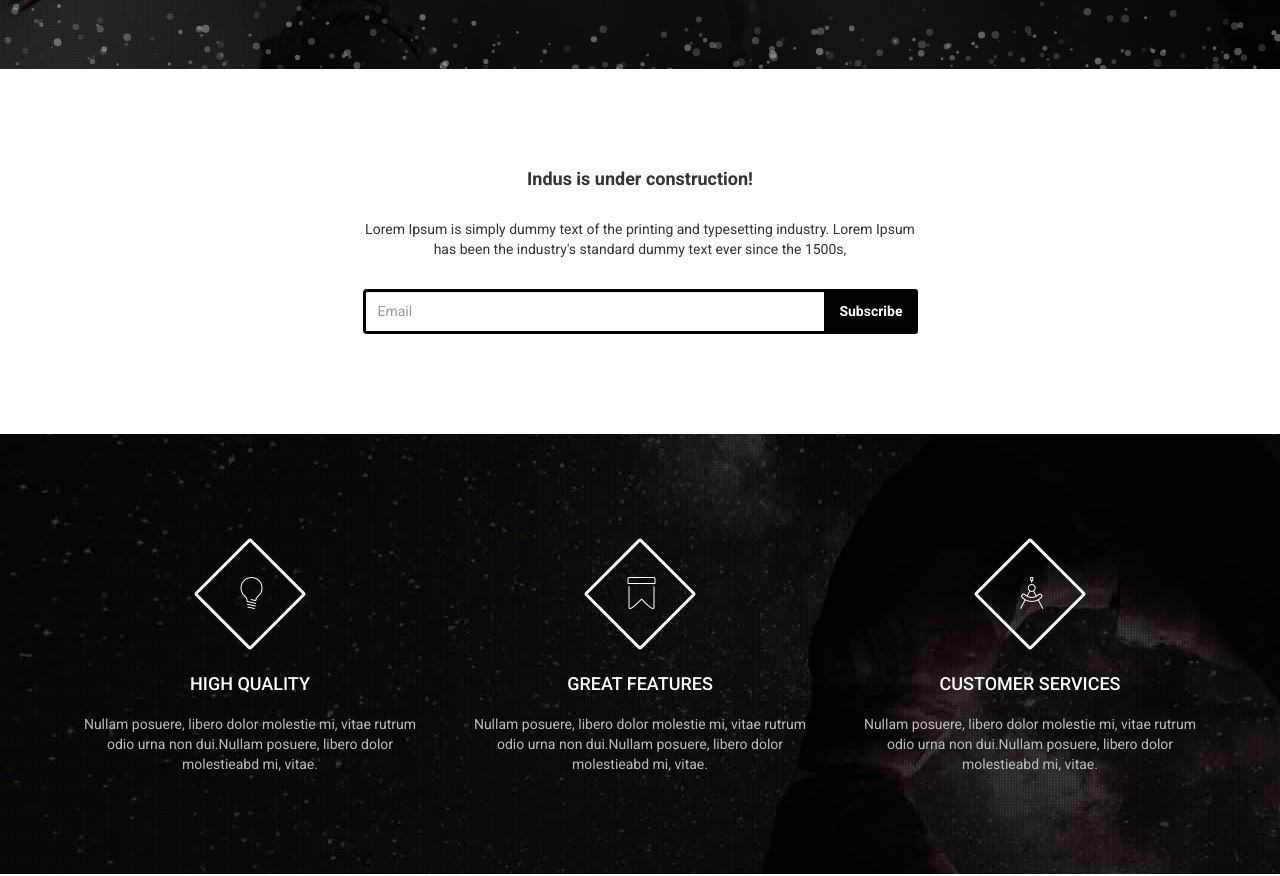
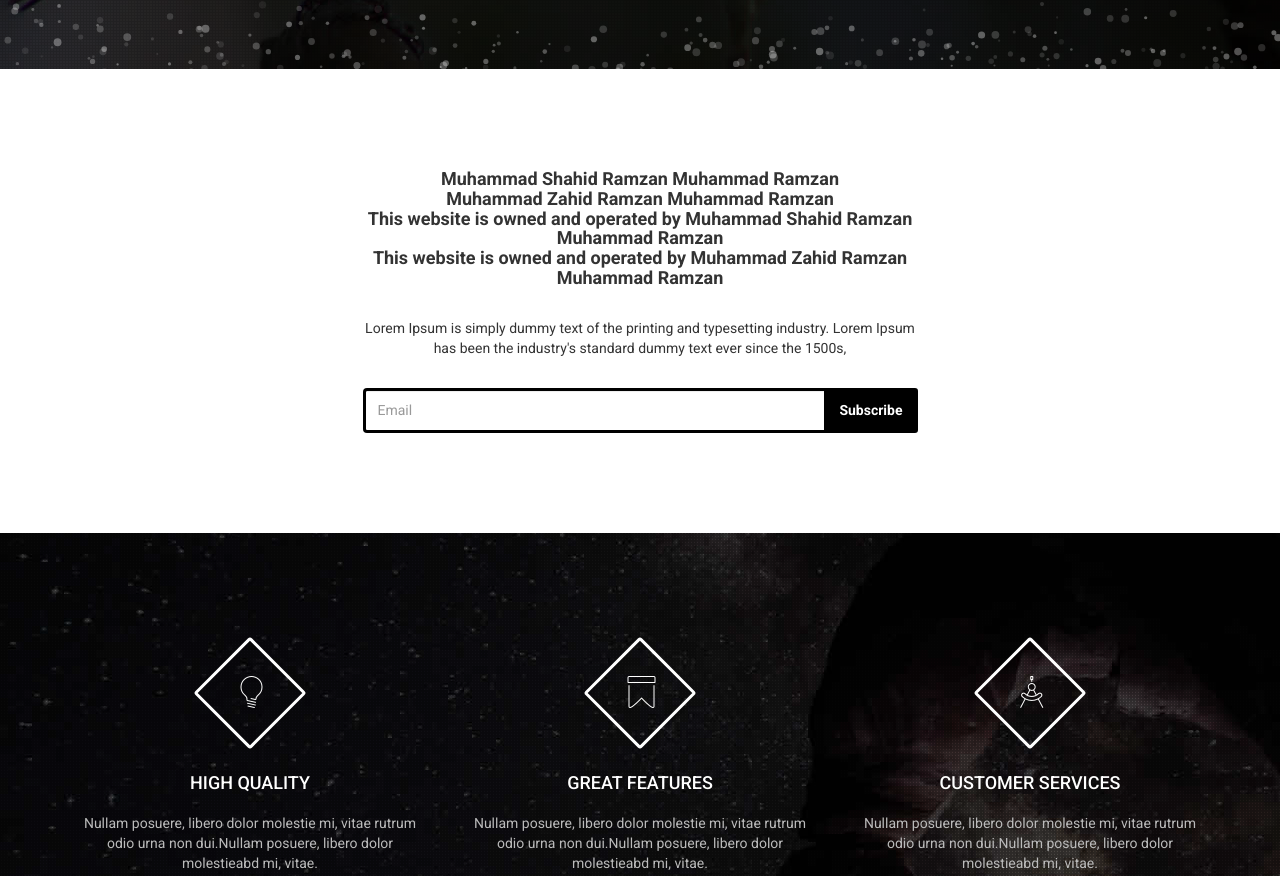
Before and after one commit to Ansarissab/MuhammadZahid01.github.io, a plain HTML site: page index.html in a window 1280 px wide. Shown: the part 731-1607 px from the top of the page. Drawn offline with Linux system fonts and the light colour scheme; animation ran at ten frames a second; files whose address does not match are found by name.

Commit message:
Updated owners details

```diff
--- a/index.html
+++ b/index.html
@@ -93,7 +93,10 @@
                 <div class="row text-center">
                     <div class="col-md-6 col-md-offset-3 col-sm-8 col-sm-offset-2">
                         <div class="main_content">
-                            <h4><strong>Indus is under construction!</strong></h4>
+                            <h4><strong>Muhammad Shahid Ramzan Muhammad Ramzan</strong></h4>
+			    <h4><strong>Muhammad Zahid Ramzan Muhammad Ramzan</strong></h4>
+				<h4><strong>This website is owned and operated by Muhammad Shahid Ramzan Muhammad Ramzan</strong></h4>
+				<h4><strong>This website is owned and operated by Muhammad Zahid Ramzan Muhammad Ramzan</strong></h4>
                             <p>Lorem Ipsum is simply dummy text of the printing and typesetting industry. Lorem Ipsum has been the industry's standard dummy text ever since the 1500s,</p>
                             <div id="" class="confirm-message"></div>
                             <form id="" name="">
```
